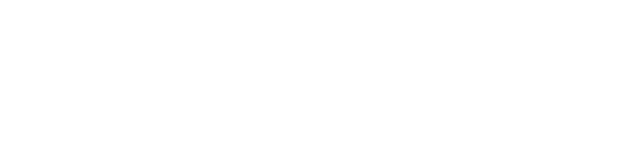
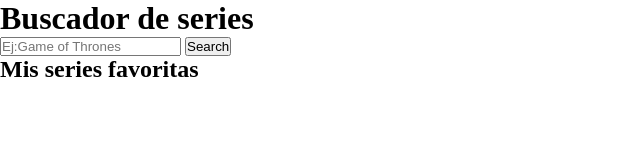
Before and after one commit to Adalab/modulo-2-evaluacion-final-ysabelvalencia, a website: page src/html/index.html in a window 1280 px wide. Shown: the whole page, without its empty margins (0-640 px from the left). Drawn offline with nearby package versions, Linux system fonts and the light colour scheme; files that its build step writes are made by us from their sources.

Commit message:
htlm structure

```diff
--- a/src/html/index.html
+++ b/src/html/index.html
@@ -8,9 +8,52 @@
       href="https://fonts.googleapis.com/css?family=Roboto&display=swap"
       rel="stylesheet"
     />
+    <script
+      src="https://kit.fontawesome.com/bcc6ce623e.js"
+      crossorigin="anonymous"
+    ></script>
     <link rel="stylesheet" href="./assets/css/main.css" />
     <link rel="icon" href="#" />
   </head>
-
-  <body></body>
+  <body>
+    <header>
+      <h1>Buscador de series</h1>
+    </header>
+    <main>
+      <aside>
+        <!-- Revisar que hay que rellenar del form -->
+        <form>
+          <input
+            class="js-input-search"
+            type="text"
+            name="search-input"
+            id="search-input"
+            placeholder="Ej:Game of Thrones"
+          />
+          <button class="js-btn-search">Search</button>
+        </form>
+        <article>
+          <h2>Mis series favoritas</h2>
+          <ul class="js-list-favorites">
+            <!-- Mover a Javascript
+            <li>
+              <img class="js-fav-img" src="" alt="" />
+              <p class="js-fav-title"></p>
+              <div class="fa-solid fa-trash"></div>
+            </li> -->
+          </ul>
+        </article>
+      </aside>
+      <section>
+        <ul class="js-list-all">
+          <!-- Mover a Javascript
+          <li>
+            <img class="js-img" src="" alt="" />
+            <p class="js-title"></p>
+          </li> -->
+        </ul>
+      </section>
+    </main>
+    <script src="./assets/js/main.js"></script>
+  </body>
 </html>
```
